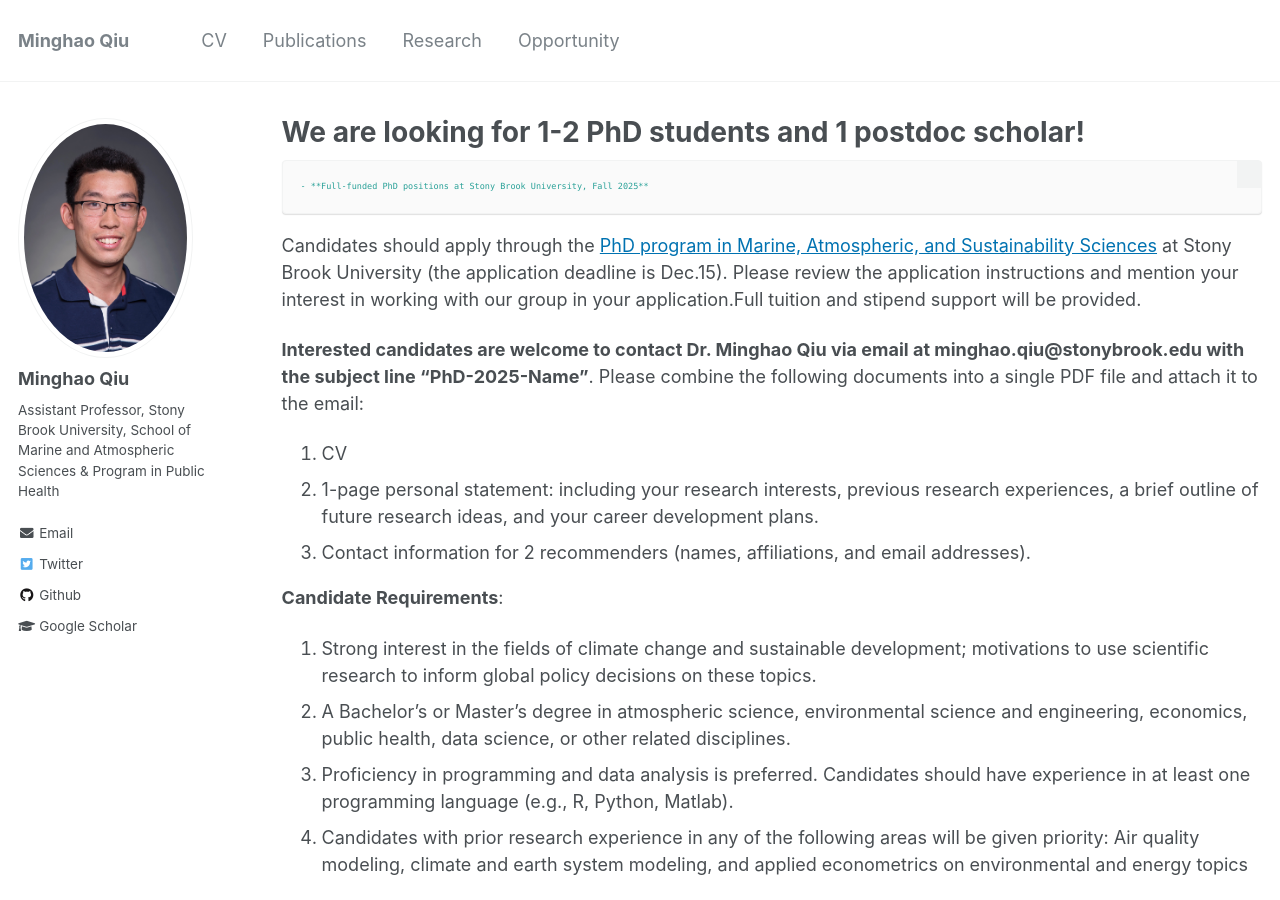
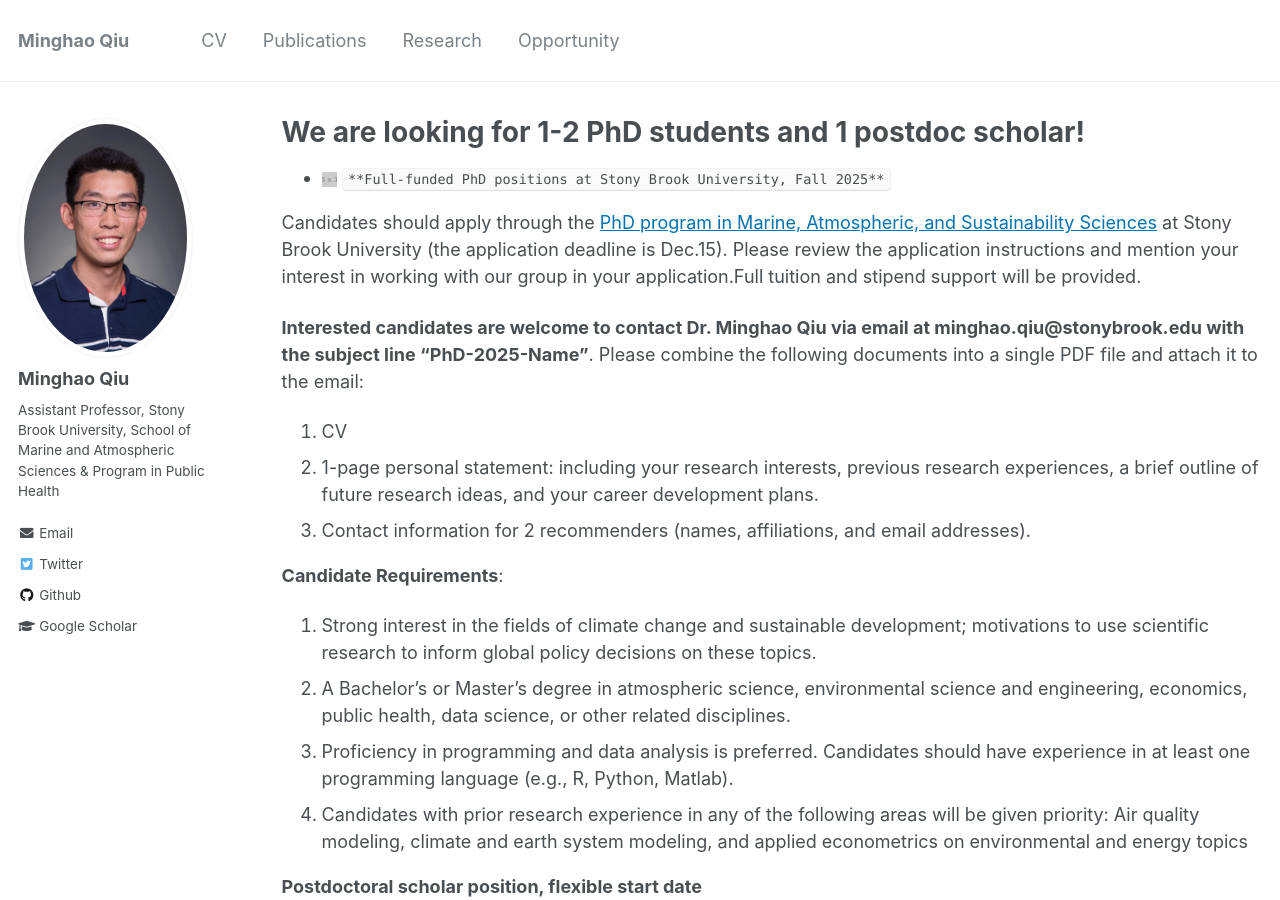
Before and after one commit to mhqiu/mhqiu.github.io, a Jekyll site: the page built from _pages/opportunity.md, in a window 1280 px wide and 900 px high. Built offline with Jekyll 4.4.1, drawn with Linux system fonts in a browser that asks for light colours.

Commit message:
Update opportunity.md

````diff
--- a/_pages/opportunity.md
+++ b/_pages/opportunity.md
@@ -8,9 +8,9 @@ author_profile: true
 
 <!--- \* denotes equally contributing authors -->
 
-```diff
-- **Full-funded PhD positions at Stony Brook University, Fall 2025**
-```
+- ![#1589F0](https://placehold.co/15x15/1589F0/1589F0.png) `**Full-funded PhD positions at Stony Brook University, Fall 2025**`
+
+
 Candidates should apply through the [PhD program in Marine, Atmospheric, and Sustainability Sciences](https://www.stonybrook.edu/commcms/somas/education/graduate/apply) at Stony Brook University (the application deadline is Dec.15). Please review the application instructions and mention your interest in working with our group in your application.Full tuition and stipend support will be provided.
 
 **Interested candidates are welcome to contact Dr. Minghao Qiu via email at minghao.qiu@stonybrook.edu with the subject line "PhD-2025-Name"**. Please combine the following documents into a single PDF file and attach it to the email:
````
